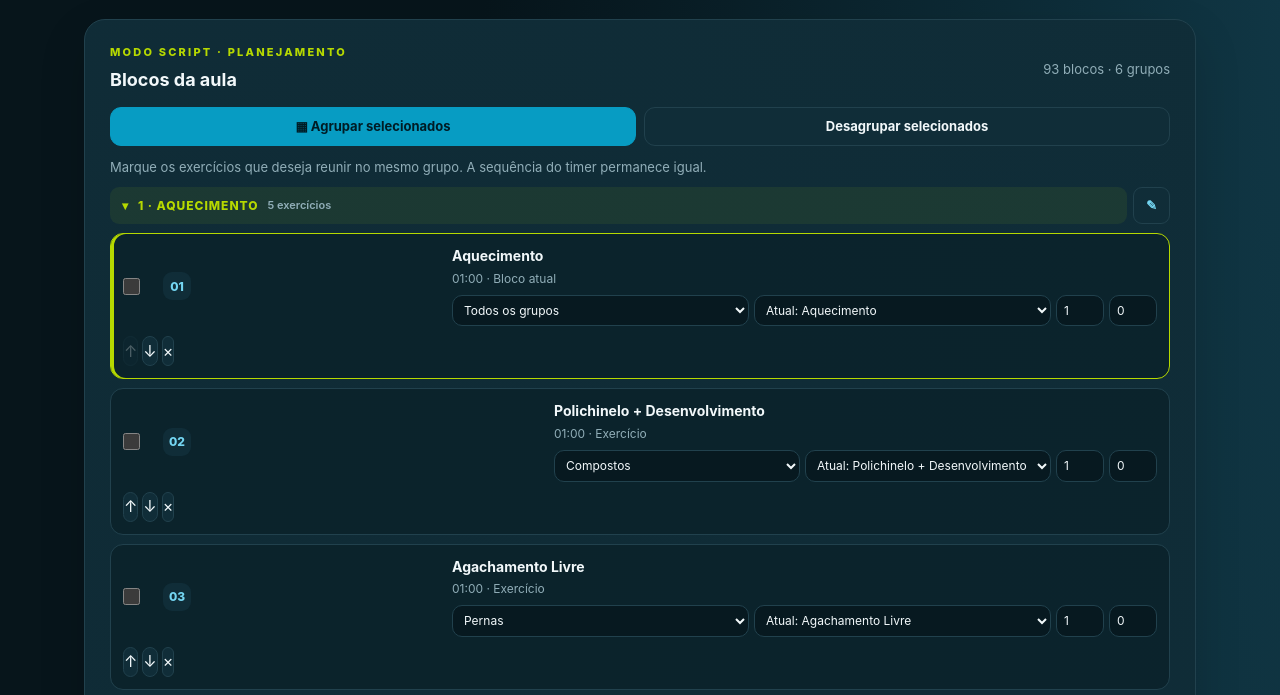
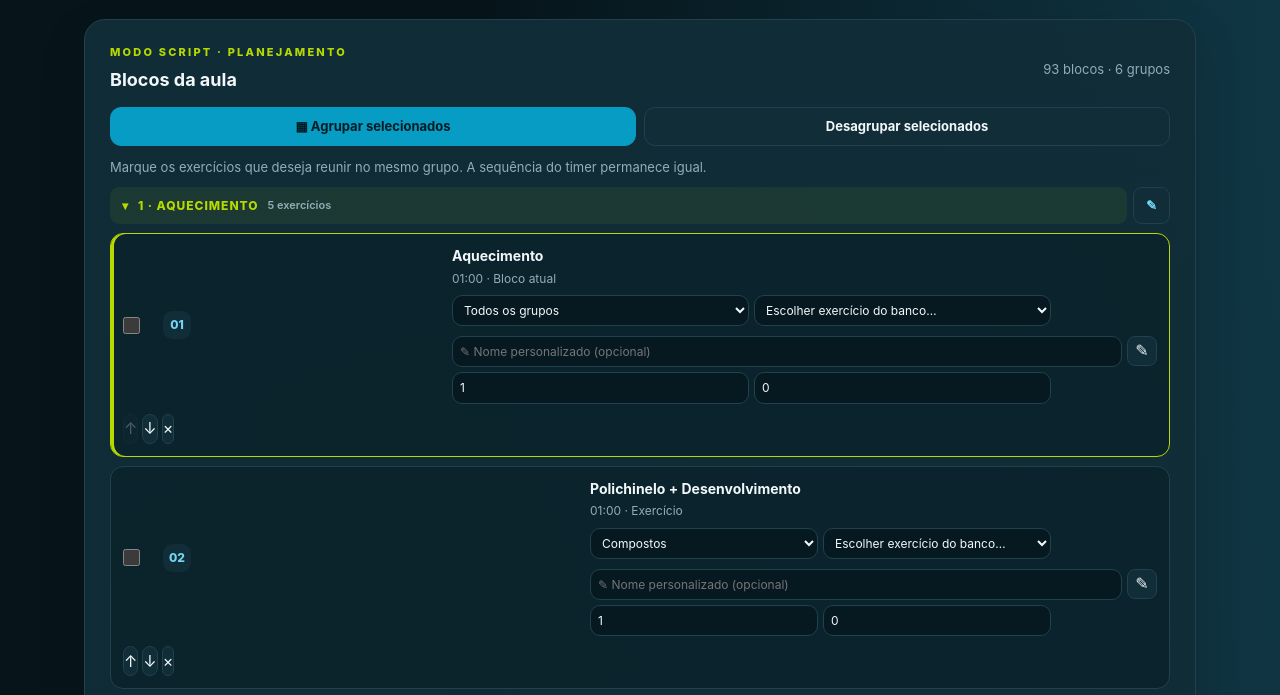
Before and after one commit to hezirbrasil/DuoMode, a plain HTML site: page index.html in a window 1280 px wide. Shown: the part 81-776 px from the top of the page. Drawn offline with Linux system fonts and the light colour scheme.

Commit message:
Adicionar edição manual de nome dos exercícios com caneta

```diff
--- a/index.html
+++ b/index.html
@@ -351,13 +351,19 @@
           const exerciseSelect=document.createElement('select');exerciseSelect.setAttribute('aria-label','Trocar exercício do bloco '+(i+1));exerciseSelect.title='Escolha outro exercício do grupo';
           const populateExercises=()=>{
             exerciseSelect.innerHTML='';
-            const currentOpt=document.createElement('option');currentOpt.value=b.name;currentOpt.textContent='Atual: '+b.name;exerciseSelect.append(currentOpt);
+            const currentOpt=document.createElement('option');currentOpt.value='';currentOpt.textContent='Escolher exercício do banco…';exerciseSelect.append(currentOpt);
             exerciseBank.filter(ex=>(groupSelect.value==='all'||ex.category===groupSelect.value)&&ex.name.toLocaleLowerCase('pt-BR')!==b.name.toLocaleLowerCase('pt-BR')).forEach(ex=>{const opt=document.createElement('option');opt.value=ex.name;opt.textContent=ex.name;exerciseSelect.append(opt);});
           };
           populateExercises();
           groupSelect.addEventListener('change',populateExercises);
           exerciseSelect.addEventListener('change',()=>{if(running){alert('Pause o timer antes de trocar exercícios.');renderList();return;}if(exerciseSelect.value){b.name=exerciseSelect.value;render();}});
+          const customName=document.createElement('input');customName.type='text';customName.maxLength=90;customName.placeholder='✎ Nome personalizado (opcional)';customName.title='Digite qualquer nome para este bloco';customName.setAttribute('aria-label','Nome personalizado do bloco '+(i+1));customName.value=b.customName||'';
+          const applyCustom=document.createElement('button');applyCustom.type='button';applyCustom.className='icon-btn';applyCustom.textContent='✎';applyCustom.title='Aplicar nome personalizado';applyCustom.setAttribute('aria-label','Aplicar nome personalizado');
+          const saveCustom=()=>{if(running){alert('Pause o timer antes de editar o nome.');customName.value=b.customName||'';return;}const value=customName.value.trim();if(!value){delete b.customName;render();return;}b.customName=value;b.name=value;render();};
+          applyCustom.addEventListener('click',saveCustom);
+          customName.addEventListener('keydown',e=>{if(e.key==='Enter'){e.preventDefault();saveCustom();}});
           editor.append(groupSelect,exerciseSelect);
+          const customRow=document.createElement('div');customRow.style.cssText='display:flex;gap:5px;margin-top:5px;grid-column:1/-1';customName.style.flex='1';customRow.append(customName,applyCustom);editor.append(customRow);
         } else {
           const restLabel=document.createElement('span');restLabel.textContent='Etapa de descanso';restLabel.style.cssText='color:var(--muted);font-size:11px;grid-column:1/-1';editor.append(restLabel);
         }
```
